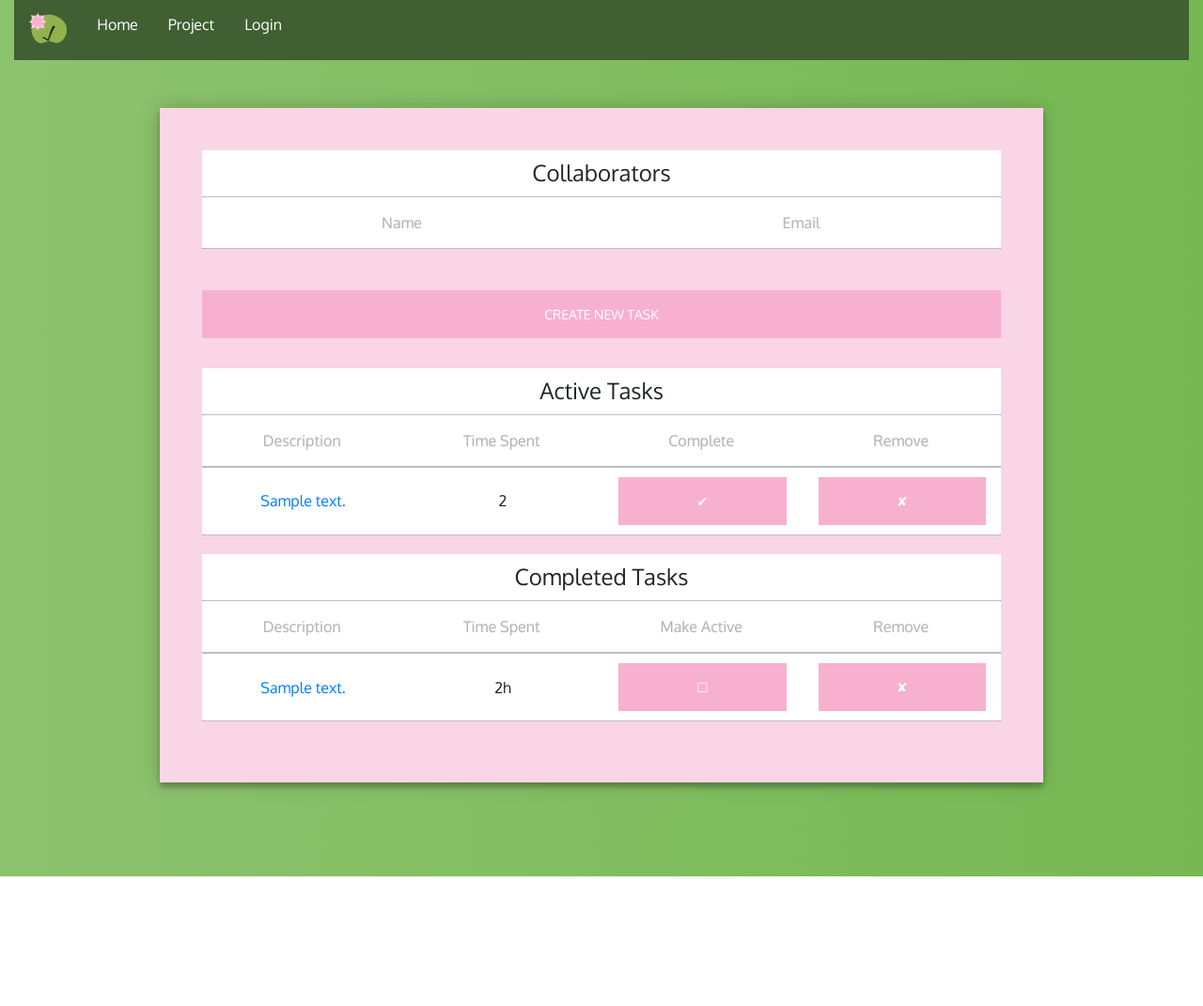
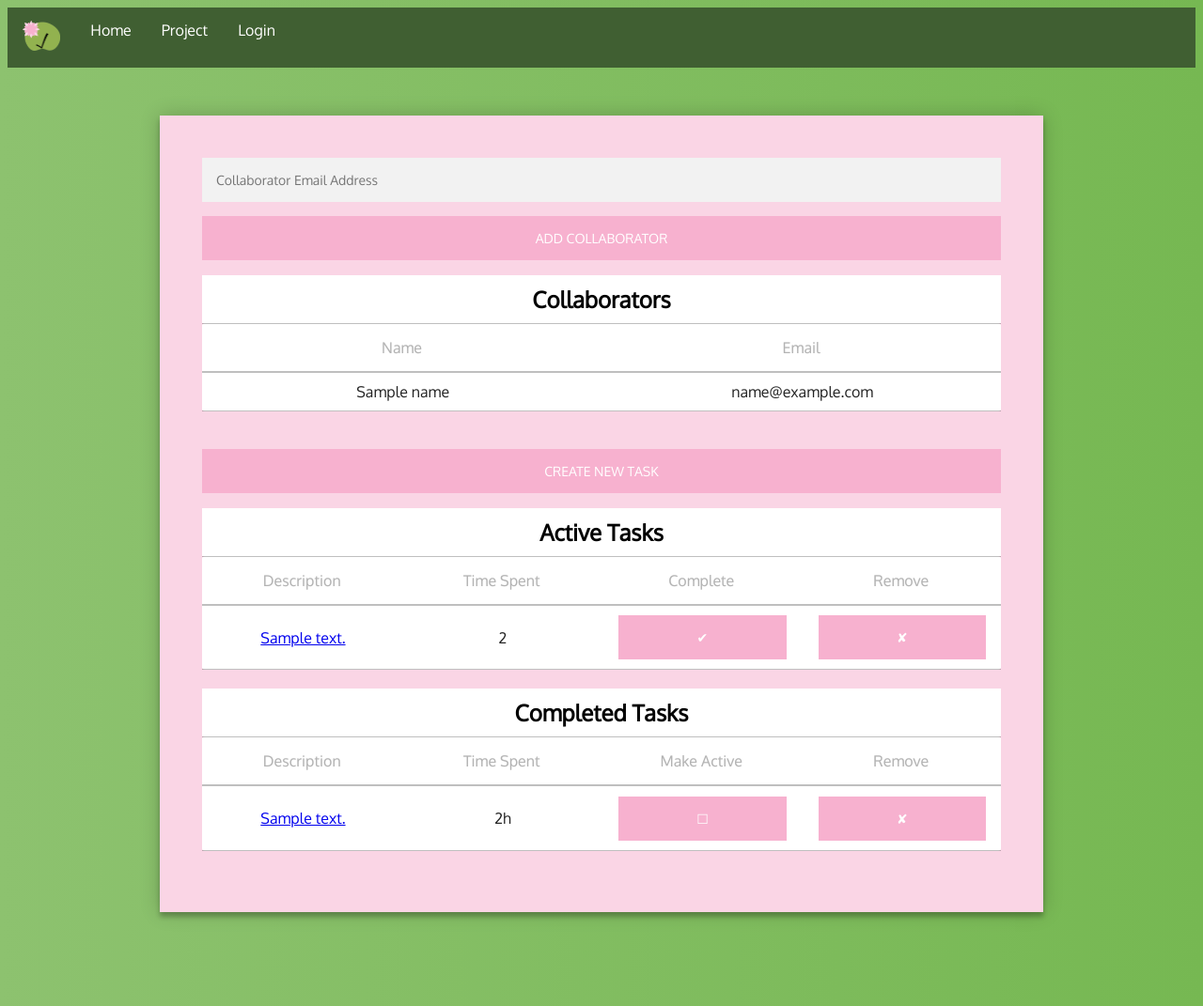
Before and after one commit to nelsontran/chopin-liszt, a Flask app: template app/templates/core/tasks.html in a window 1280 px wide. Shown: the whole page at 94% size. Before the commit the page ends 933 px from the top, so only its background shows below. Run offline with Flask 2, Linux system fonts and the light colour scheme; the template is opened without the code that fills it: most values are stand-ins (such as "Sample title", 1, 10 or a date in 2020); lists and menus that the app fills with data are empty; some libraries are stand-ins or nearby versions.

Commit message:
Implement viewing/managing collaborators after project creation

```diff
--- a/app/mod/auth/models.py
+++ b/app/mod/auth/models.py
@@ -33,6 +33,9 @@ class User(Base, UserMixin):
     def get_full_name(self):
         return self.first_name + " " + self.last_name
 
+    def get_email(self):
+        return self.email;
+
     def get_user(email):
         user = db_session.query(User) \
                          .select_from(User) \
--- a/app/templates/core/create_project.html
+++ b/app/templates/core/create_project.html
@@ -53,7 +53,7 @@
 
         $(function() {
             $('button#add-collaborator').on('click', function() {
-                $.getJSON($SCRIPT_ROOT + '/get_collaborator', {
+                $.getJSON($SCRIPT_ROOT + '/get_collaborator',
                     email: $('input[name="collaborator"]').val()
                 }, function(data) {
                     if (data.result == true) {
--- a/app/templates/core/tasks.html
+++ b/app/templates/core/tasks.html
@@ -4,7 +4,6 @@
 <head>
     <title>LilyTask</title>
     <meta name="viewport" content="width=device-width, initial-scale=1.0">
-    <link rel="stylesheet" type="text/css" href="{{ url_for('static', filename='css/bootstrap.css') }}" />
     <link rel="stylesheet" type="text/css" href="{{ url_for('static', filename='css/style.css') }}" />
     <link rel="stylesheet" type="text/css" href="{{ url_for('static', filename='css/fonts.css') }}" />
 </head>
@@ -30,19 +29,32 @@
 		<div class="form">
 			<form id="create-task" action="{{ url_for('core.create_task', project_id=project_id) }}">
 
+                <input type="text" name="collaborator" placeholder="Collaborator Email Address">
+					<button type="button" id="add-collaborator">Add Collaborator</button>
+				</input>
+
                 <h1>Collaborators</h1>
                 <table id="collaborators" class="flat-table">
                     <tr>
                         <th>Name</th>
                         <th>Email</th>
-                        {% if current_user.is_admin %}
+                        {% if is_user_admin %}
                             <th>Remove</th>
                         {% endif %}
                     </tr>
+                    {% for row in range(collaborators['id']|count) %}
+                        <tr>
+                            <td><a id="{{ collaborators['id'][row] }}">{{ collaborators['name'][row] }}</a></td>
+                            <td>{{ collaborators['email'][row] }}</td>
+                            {% if is_user_admin %}
+                                <td><button id="remove-collaborator" type="button">X</button></td>
+                            {% endif %}
+                        </tr>
+                    {% endfor %}
                 </table>
                 <br>
 
-				<button type="submit" style="margin-bottom: 32px;">Create New Task</button>
+				<button type="submit">Create New Task</button>
 				<h1>Active Tasks</h1>
 				<table id="active-tasks" class="flat-table">
 					<tr>
@@ -137,6 +149,40 @@
                 });
                 return false;
             });
+
+            $(document).on('click', '#remove-collaborator', function() {
+                that = this;
+                $.getJSON($SCRIPT_ROOT + '/remove_collaborator', {
+                    user_id: $(this).parent().parent().find('a').attr('id'),
+                    project_id: {{ project_id }}
+                }, function(data) {
+                    $(that).closest('tr').remove();
+                });
+                return false;
+            });
+
+            $('button#add-collaborator').on('click', function() {
+                $.getJSON($SCRIPT_ROOT + '/get_collaborator', {
+                    project_id: {{ project_id }},
+                    email: $('input[name="collaborator"]').val()
+                }, function(data) {
+                    if (data.result == true) {
+                        $('#collaborators tbody').append(' \
+                            <tr> \
+                                <td>' + data.fullname + '</td> \
+                                <td>' + data.email + '</td> \
+                                <td> \
+                                    <button id="remove-collaborator" type="button">X</button> \
+                                </td> \
+                            </tr> \
+                        ')
+                    }
+                    else {
+                        alert('There does not exist a user with that email address.');
+                    }
+                });
+                return false;
+            });
         });
 
     </script>
--- a/app/templates/core/timeentry.html
+++ b/app/templates/core/timeentry.html
@@ -76,6 +76,7 @@
     </div>
 
     <script type="text/javascript" src="{{ url_for('static', filename='js/jquery.min.js') }}"></script>
+    <script type="text/javascript" src="{{ url_for('static', filename='js/default-datetime.js') }}"></script>
     <script type="text/javascript">
         $SCRIPT_ROOT = {{ request.script_root|tojson|safe }};
 
```
Also changed, not shown: app/mod/core/models.py (+12 -2 lines), app/mod/core/views.py (+31 -1 lines).
